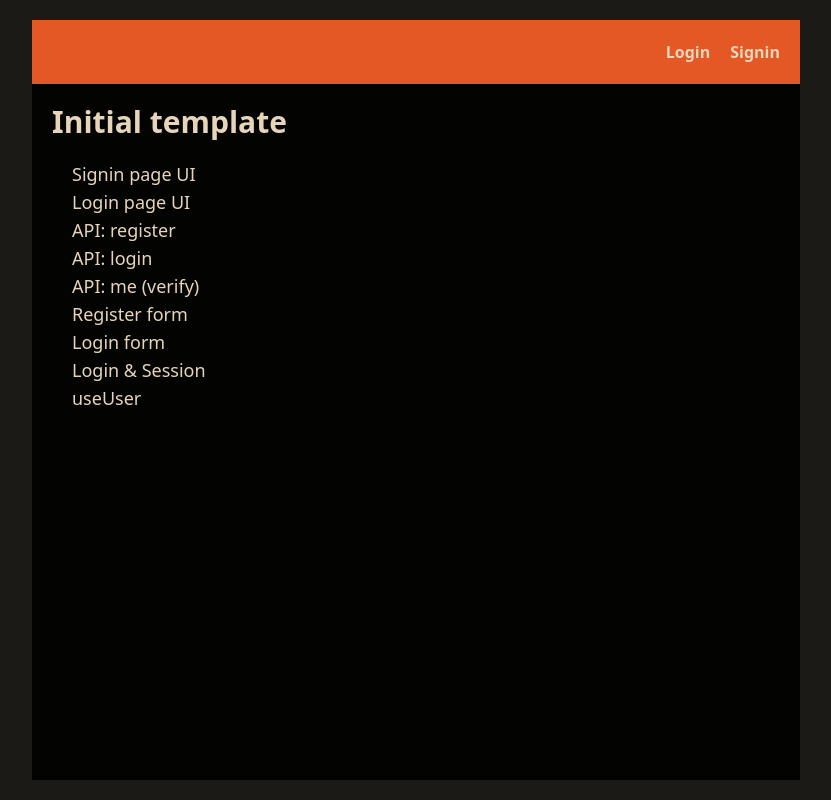
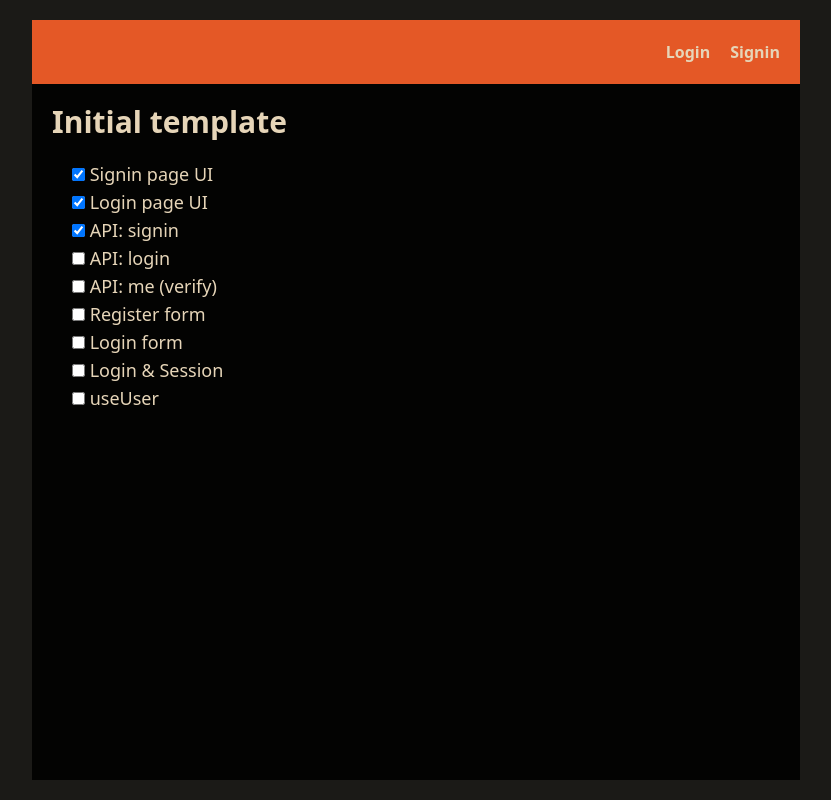
Before and after one commit to yusungkim/mysql_prisma, a Next.js app: page / in a window 1280 px wide. Shown: the whole page, without its empty margins (224-1055 px from the left). Built offline with nearby package versions, Linux system fonts and the light colour scheme.

Commit message:
add api signin

```diff
--- a/docker-compose.yml
+++ b/docker-compose.yml
@@ -19,7 +19,7 @@ services:
     image: mysql_prisma_nextjs
     volumes:
       - .:/usr/src/app
-    command: bash -c "yarn dev"
+    command: bash -c "yarn && yarn dev"
     ports:
       - 3000:3000 # nextjs
     networks:
--- a/pages/api/users/signin.ts
+++ b/pages/api/users/signin.ts
@@ -1,8 +1,7 @@
 import type { NextApiRequest, NextApiResponse } from "next";
-
 import client from "@libs/server/client";
 import withMethodGuard from "@libs/server/withMethodGuard";
-import bcrypt from 'bcrypt';
+import bcrypt from "bcrypt";
 
 type SigninResponse = {
   ok: boolean;
@@ -10,40 +9,42 @@ type SigninResponse = {
   userId?: string;
 };
 
-async function handler(req: NextApiRequest, res: NextApiResponse<SigninResponse>) {
+async function handler(
+  req: NextApiRequest,
+  res: NextApiResponse<SigninResponse>
+) {
   const {
     body: { email, password },
   } = req;
 
   const alreadyRegistered = await client.user.findFirst({
     where: {
-      email
+      email,
     },
     select: {
-      id: true
-    }
-  })
+      id: true,
+    },
+  });
 
   if (alreadyRegistered && alreadyRegistered.id) {
     // Bad request. Already registered.
-    res.status(400).json({ ok: false, message: 'Cannot create user' });
+    res.status(400).json({ ok: false, message: "Cannot create user" });
   } else {
-    const saltRound = Number.parseInt(process.env.PASSWORD_SALT_ROUND!) || 21;
-    console.log("process.env.PASSWORD_SALT_ROUND! ", saltRound)
-    bcrypt.hash(password, saltRound, async function(err, passwordHash) {
-      console.log("passwordHash ", passwordHash)
-      const user = await client.user.create({
-        data: {
-          email,
-          password: passwordHash
-        }
-      })
-      if (err || !user) {
-        console.log(err);
-        res.status(500).json({ ok: false, message: 'Cannot create user' });
-      }
-      res.status(201).json({ ok: true, userId: user.id.toString()});
+    const saltRounds = Number.parseInt(process.env.PASSWORD_SALT_ROUND!) || 21;
+    const passwordHash = bcrypt.hashSync(password, saltRounds);
+    console.log("process.env.PASSWORD_SALT_ROUND! ", saltRounds);
+    console.log("passwordHash ", passwordHash);
+    const user = await client.user.create({
+      data: {
+        email,
+        password: passwordHash,
+      },
     });
+    if (user) {
+      res.status(201).json({ ok: true, userId: user.id.toString() });
+    } else {
+      res.status(500).json({ ok: false, message: "Cannot create user." });
+    }
   }
 }
 
--- a/pages/index.tsx
+++ b/pages/index.tsx
@@ -2,21 +2,21 @@ import type { NextPage } from "next";
 import Layout from "@components/layout";
 import Link from "next/link";
 
-const Home: NextPage = () => {
+const Home: NextPage = (props) => {
   return (
     <Layout haveMenu>
       <>
         <h2 className="text-3xl font-bold p-5">Initial template</h2>
         <ul className="text-lg px-10">
-          <li>Signin page UI</li>
-          <li>Login page UI</li>
-          <li>API: register</li>
-          <li>API: login</li>
-          <li>API: me (verify)</li>
-          <li>Register form</li>
-          <li>Login form</li>
-          <li>Login & Session</li>
-          <li>useUser</li>
+          <li><input type="checkbox" checked /> Signin page UI</li>
+          <li><input type="checkbox" checked /> Login page UI</li>
+          <li><input type="checkbox" checked /> API: signin</li>
+          <li><input type="checkbox" /> API: login</li>
+          <li><input type="checkbox" /> API: me (verify)</li>
+          <li><input type="checkbox" /> Register form</li>
+          <li><input type="checkbox" /> Login form</li>
+          <li><input type="checkbox" /> Login & Session</li>
+          <li><input type="checkbox" /> useUser</li>
         </ul>
       </>
     </Layout>
```
Also changed, not shown: 1 other file (tests, documents, lock files or other folders).
